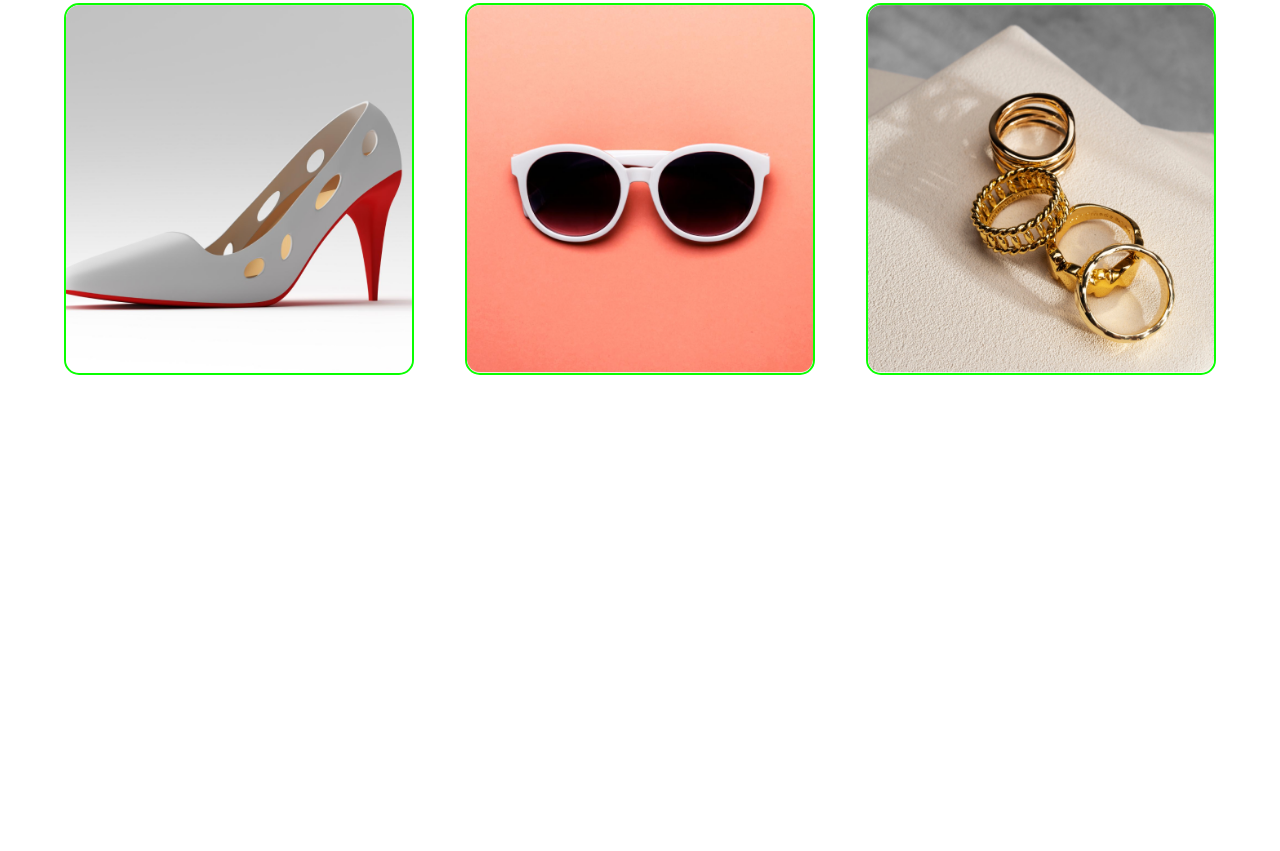
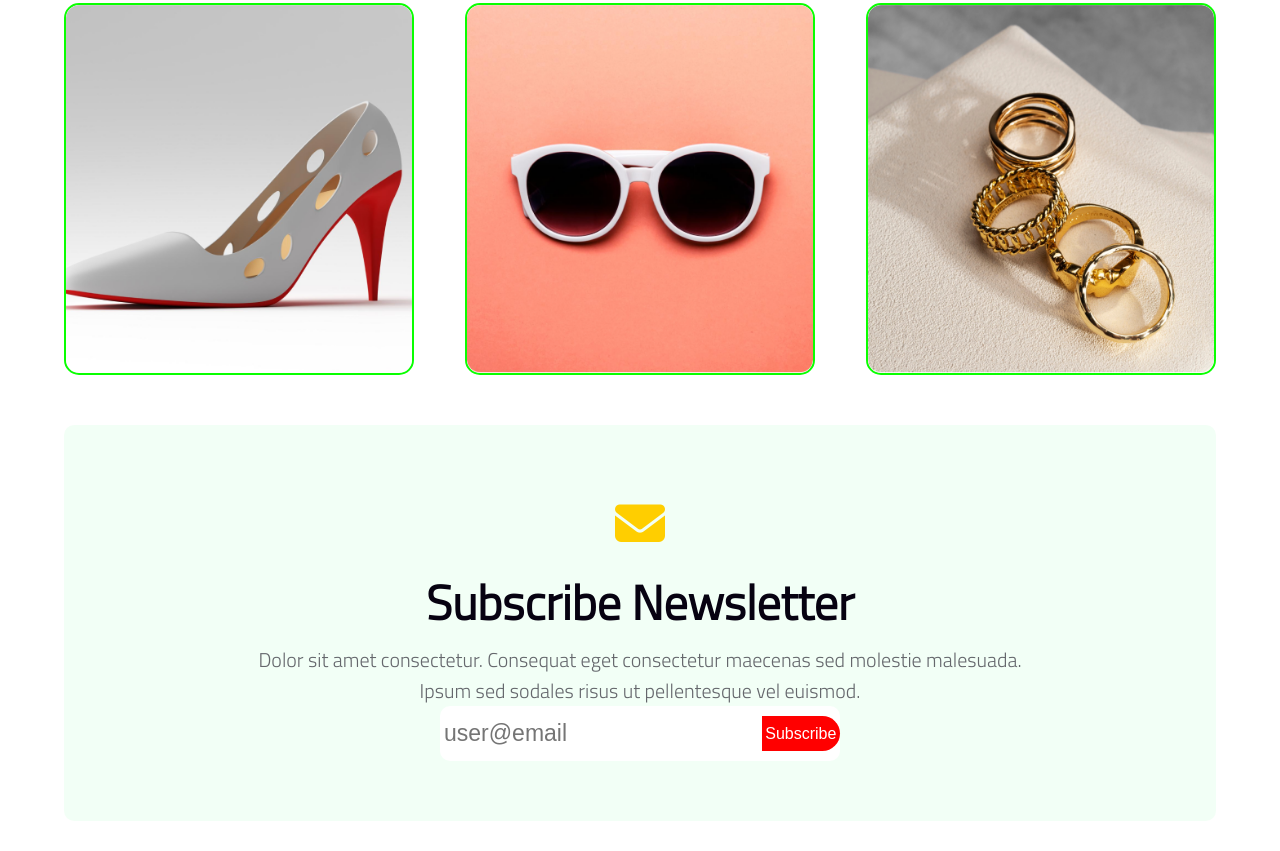
Before and after one commit to Animes101/assignment-1, a plain HTML site: page index.html in a window 1280 px wide. Shown: the part 4358-5209 px from the top of the page. Before the commit the page ends 4763 px from the top, so only its background shows below. Drawn offline with Linux system fonts and the light colour scheme.

Commit message:
add subscrib design

```diff
--- a/index.html
+++ b/index.html
@@ -6,6 +6,8 @@
     <title>assingnment-1</title>
     <!--link style.css file-->
     <link rel="stylesheet" href="style.css">
+    <!--link font awesome cdn link-->
+    <link rel="stylesheet" href="https://cdnjs.cloudflare.com/ajax/libs/font-awesome/6.5.1/css/all.min.css" integrity="sha512-DTOQO9RWCH3ppGqcWaEA1BIZOC6xxalwEsw9c2QQeAIftl+Vegovlnee1c9QX4TctnWMn13TZye+giMm8e2LwA==" crossorigin="anonymous" referrerpolicy="no-referrer" />
 </head>
 <body>
     <!--header area design-->
@@ -129,7 +131,23 @@
                 </div>
             </div>
         </div>
+    </section>
 
+    <!--Subscrib area design-->
+
+    <section id="subscrib">
+        <div class="container">
+            <div class="subscrib-area">
+                <span><i class="fa-solid fa-envelope"></i></span>
+                <h2>Subscribe Newsletter</h2>
+                <p>Dolor sit amet consectetur. Consequat eget consectetur maecenas sed molestie malesuada. Ipsum sed sodales risus ut pellentesque vel euismod. </p>
+                <div class="input-email">
+                    <input type="email" name="" placeholder="user@email" id="">
+                    <button>Subscribe</button>
+                </div>
+            </div>
+
+        </div>
     </section>
 </body>
 </html>
--- a/style.css
+++ b/style.css
@@ -368,3 +368,65 @@ body{
     transform: rotate(3deg);
     box-shadow: 3px 3px 4px rgb(0, 0, 0);
 }
+/*subscrib area style start*/
+
+#subscrib{
+    margin:30px 0;
+
+
+}
+.subscrib-area{
+    padding:60px 0;
+    background-color:rgba(0, 255, 89, 0.05);
+    border-radius: 10px;
+}
+.subscrib-area span{
+    font-size: 50px;
+    display: block;
+    text-align: center;
+    color:#FFCE00;
+}
+.subscrib-area h2{
+    color: #070211;
+    text-align: center;
+    font-size: 48px;
+    font-weight: 900;
+    margin: 5px;
+}
+.subscrib-area p{
+    width: 70%;
+    margin: auto;
+    color: rgba(7, 2, 17, 0.60);
+    text-align: center;
+    font-size: 20px;
+    font-style: normal;
+    font-weight: 400;
+}
+.input-email{
+    width: 400px;
+    margin: auto;
+    display: flex;
+    padding: 10px 0;
+    border-radius: 10px;
+    background-color: #fff;
+}
+.input-email input{
+    width:80%;
+    color: black;
+    font-size: 23px;
+    font-weight: 400;
+    border: none;
+    padding:4px;
+    outline: none;
+}
+.input-email button{
+    width:20%;
+    background-color: #F00;
+    outline: none;
+    border: none;
+    border-radius: 0 20px 20px 0;
+    font-size: 16px;
+    cursor:pointer;
+    color: #fff;
+    padding:5px 0;
+}
```
